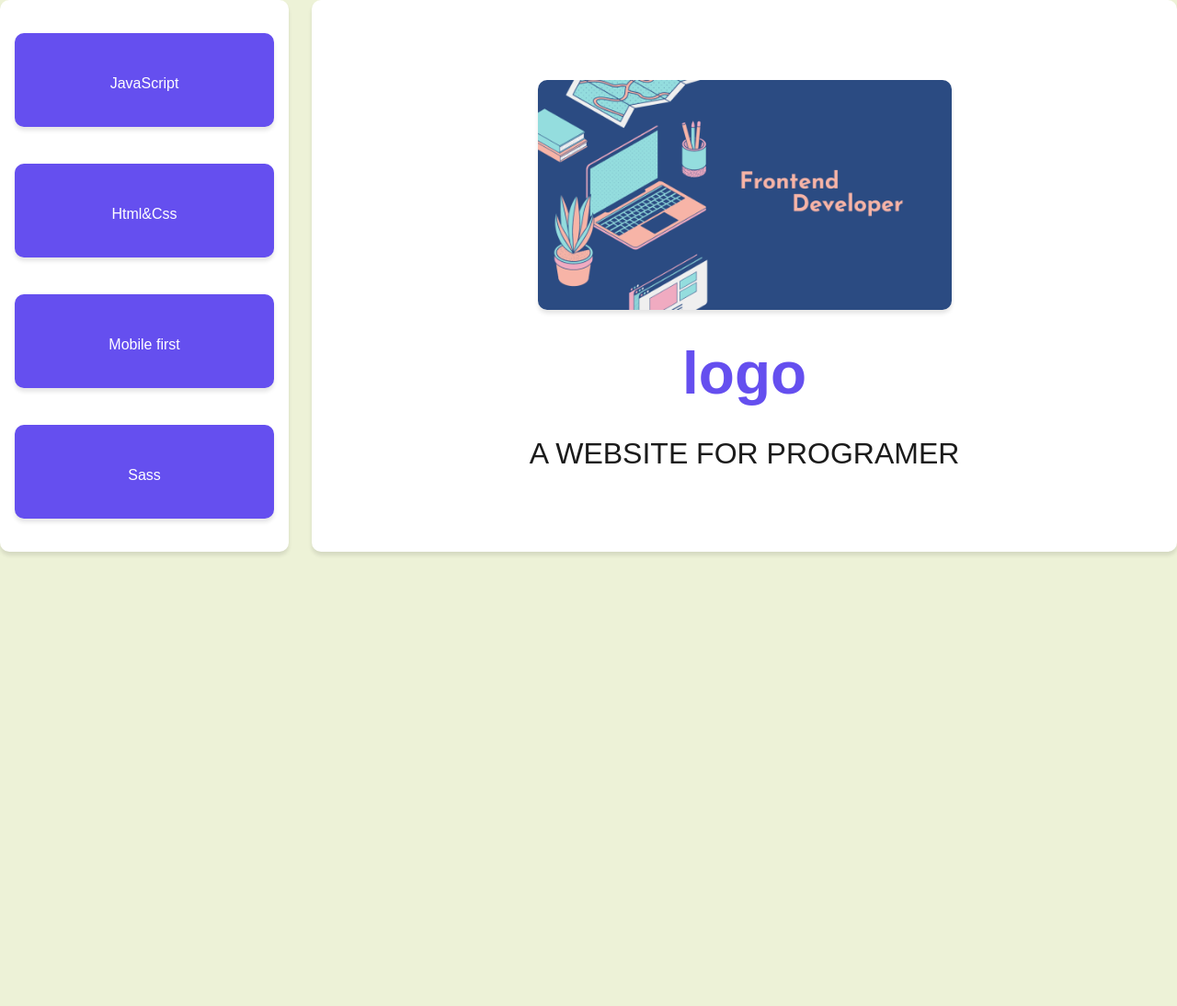
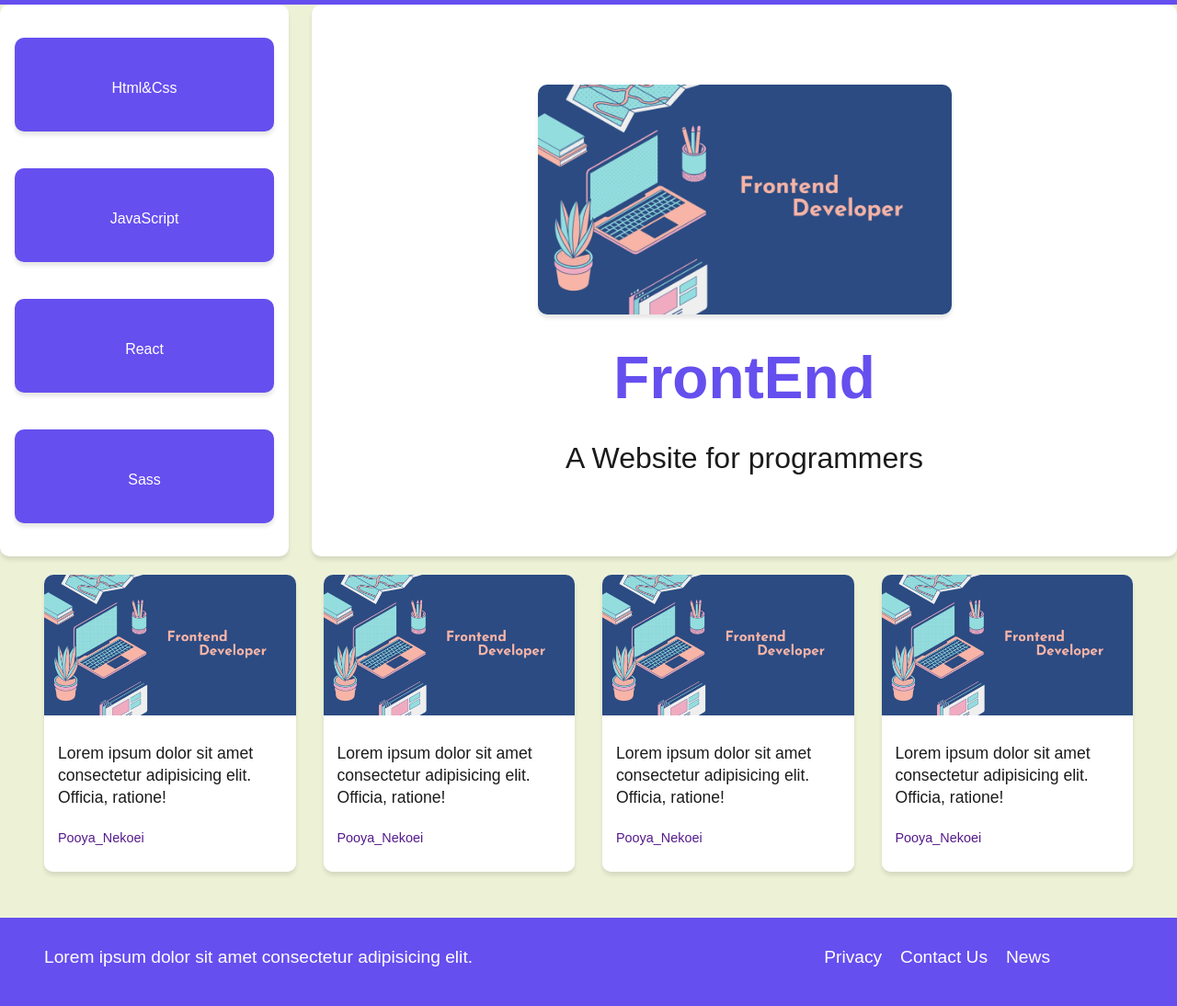
Before and after one commit to PooyaNekoei/SassProject, a plain HTML site: page index.html in a window 1280 px wide. Shown: the part 71-1165 px from the top of the page at 92% size. Before the commit the page ends 800 px from the top, so only its background shows below. Drawn offline with Linux system fonts and the light colour scheme.

Commit message:
responsive

```diff
--- a/Scss/style.scss
+++ b/Scss/style.scss
@@ -7,6 +7,7 @@
   @include overall;
   box-sizing: border-box;
   list-style-type: none;
+  text-decoration: none;
 }
 
 body {
@@ -39,8 +40,8 @@ body {
   align-items: center;
 
   img {
-    width: 40px;
-    height: 40px;
+    width: 50px;
+    height: 50px;
     border-radius: 50%;
   }
 
@@ -63,10 +64,6 @@ body {
       color: $textColor;
     }
   }
-}
-
-.berger {
-  display: none;
 }
 
 .main {
@@ -99,19 +96,145 @@ body {
   width: 75%;
   flex-direction: column;
 
-  img{
+  img {
     @include boxStyle;
     width: 450px;
     height: 250px;
   }
 
-  h2{
-    @include textStyle(4rem,bold,$primaryColor);
+  h2 {
+    @include textStyle(4rem, bold, $primaryColor);
     margin-top: 2rem;
   }
 
-  p{
-    @include textStyle(2rem,bold,$textColor);
+  p {
+    @include textStyle(2rem, bold, $textColor);
     margin-top: 2rem;
   }
 }
+
+.cards {
+  width: calc(100% - 6rem);
+  margin: 0 auto;
+  padding: 20px 0;
+  display: grid;
+  grid-template-columns: repeat(4, 1fr);
+  grid-template-rows: auto;
+  gap: 30px;
+}
+
+.card {
+  @include boxStyle;
+  background-color: $secondaryColor;
+
+  img {
+    width: 100%;
+  }
+
+  &-content {
+    line-height: 1.5rem;
+    padding: 15px;
+    background-color: $secondaryColor;
+  }
+  p {
+    @include textStyle(1.1rem, 100, $textColor);
+    margin: 10px 0;
+  }
+  span {
+    @include textStyle(0.9rem, 100, $textColor);
+    display: inline-block;
+    margin: 10px 0;
+  }
+}
+
+.footer {
+  padding: 2rem 3rem;
+  margin-top: 30px;
+  background-color: $primaryColor;
+  display: flex;
+  justify-content: space-between;
+
+  .summary {
+    width: 50%;
+
+    p {
+      @include textStyle(1.2rem, 100, $secondaryColor);
+      text-align: justify;
+    }
+  }
+
+  .links {
+    padding: 0 5rem;
+
+    ul {
+      list-style-type: none;
+      display: flex;
+
+      li {
+        padding: 0 10px;
+      }
+    }
+
+    a {
+      @include textStyle(1.2rem, bold, $secondaryColor);
+      text-decoration: none;
+      margin-bottom: 10px;
+      display: inline-block;
+      transition: all 0.15s ease-in;
+      &:hover {
+        color: $textColor;
+      }
+    }
+  }
+}
+
+@include media(L) {
+  .cards {
+    grid-template-columns: repeat(2, 1fr);
+  }
+}
+
+.berger {
+  display: none;
+}
+
+@include media(M) {
+  .nav-bar {
+    display: none;
+  }
+  .main {
+    flex-direction: column-reverse;
+    margin: 1rem;
+
+    .m-main {
+      width: calc(100% - 2rem);
+      height: 500px;
+      margin-bottom: 20px;
+
+      p {
+        font-size: 1.3rem;
+      }
+    }
+
+    aside {
+      width: calc(100% - 2rem);
+      height: 600px;
+    }
+  }
+  .cards {
+    grid-template-columns: auto;
+  }
+
+  .footer {
+    flex-direction: column;
+    .summary {
+      width: 100%;
+      margin-bottom: 30px;
+    }
+
+    .links {
+      width: 100%;
+      padding: 0;
+    }
+  }
+}
--- a/index.html
+++ b/index.html
@@ -8,7 +8,7 @@
   </head>
   <body>
     <header class="header">
-      <h1 class="logo-na">logo</h1>
+      <h1 class="logo-na">FrontEnd</h1>
       <div class="nav-bar">
         <nav>
           <ul>
@@ -17,7 +17,7 @@
             <li><a href="#">Support </a></li>
           </ul>
         </nav>
-        <img src="Image/Sass_logo.png" alt="logo" />
+        <img src="Image/front-end-developer-4830933-4041850.png" alt="logo" />
       </div>
       <div class="berger"></div>
     </header>
@@ -25,25 +25,77 @@
     <main class="main">
       <aside>
         <div class="course">
+          <p>Html&Css</p>
+        </div>
+        <div class="course">
           <p>JavaScript</p>
         </div>
         <div class="course">
-          <p>Html&Css</p>
-        </div>
-        <div class="course">
-          <p>Mobile first</p>
+          <p>React</p>
         </div>
         <div class="course">
           <p>Sass</p>
         </div>
       </aside>
       <section class="m-main">
-        <img src="Image/Screenshot-1.png" alt="logo">
-        <h2>logo</h2>
-        <p>A WEBSITE FOR PROGRAMER</p>
+        <img src="Image/Screenshot-1.png" alt="logo" />
+        <h2>FrontEnd</h2>
+        <p>A Website for programmers</p>
       </section>
     </main>
-    <div class="cards"></div>
-    <footer class="footer"></footer>
+    <div class="cards">
+      <section class="card">
+        <img src="Image/Screenshot-1.png" alt="img" />
+        <div class="card-content">
+          <p>
+            Lorem ipsum dolor sit amet consectetur adipisicing elit. Officia,
+            ratione!
+          </p>
+          <span><a href="">Pooya_Nekoei</a></span>
+        </div>
+      </section>
+      <section class="card">
+        <img src="Image/Screenshot-1.png" alt="img" />
+        <div class="card-content">
+          <p>
+            Lorem ipsum dolor sit amet consectetur adipisicing elit. Officia,
+            ratione!
+          </p>
+          <span><a href="">Pooya_Nekoei</a></span>
+        </div>
+      </section>
+      <section class="card">
+        <img src="Image/Screenshot-1.png" alt="img" />
+        <div class="card-content">
+          <p>
+            Lorem ipsum dolor sit amet consectetur adipisicing elit. Officia,
+            ratione!
+          </p>
+          <span><a href="">Pooya_Nekoei</a></span>
+        </div>
+      </section>
+      <section class="card">
+        <img src="Image/Screenshot-1.png" alt="img" />
+        <div class="card-content">
+          <p>
+            Lorem ipsum dolor sit amet consectetur adipisicing elit. Officia,
+            ratione!
+          </p>
+          <span><a href="">Pooya_Nekoei</a></span>
+        </div>
+      </section>
+    </div>
+    <footer class="footer">
+      <div class="summary">
+        <p>Lorem ipsum dolor sit amet consectetur adipisicing elit.</p>
+      </div>
+      <div class="links">
+        <ul>
+          <li><a href="#">Privacy</a></li>
+          <li><a href="#">Contact Us</a></li>
+          <li><a href="#">News</a></li>
+        </ul>
+      </div>
+    </footer>
   </body>
 </html>
```
Also changed, not shown: Css/style.css, Image/Sass_logo.png (deleted), Image/front-end-developer-4830933-4041850.png (added), 1 other file.
